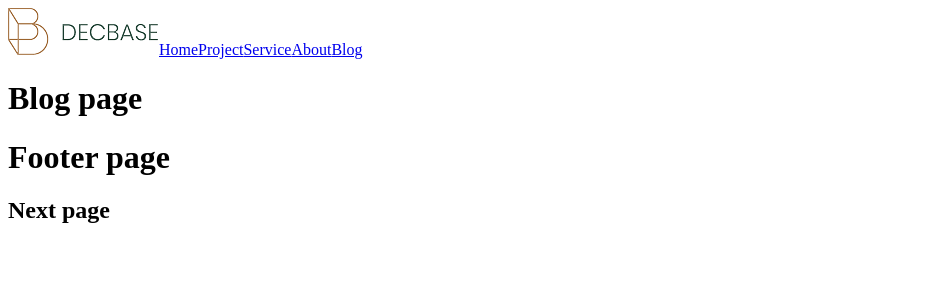
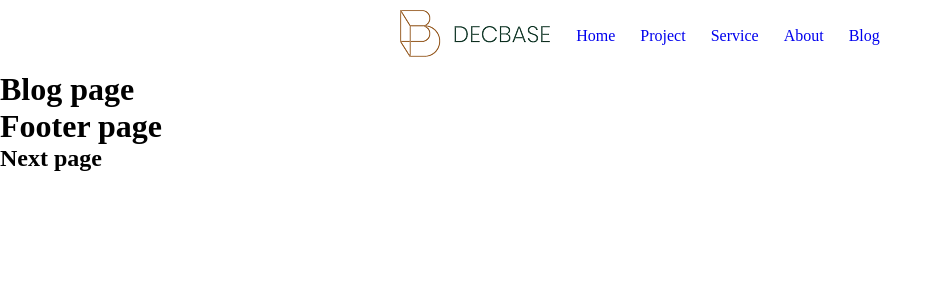
Before and after one commit to abdurashidov1212/team-git, a React (Vite) app: page /blog in a window 1280 px wide. Shown: the top 300 px of the page, without its empty margins (0-943 px from the left). Built offline with nearby package versions, Linux system fonts and the light colour scheme.

Commit message:
footer is added by xojiakbar

```diff
--- /dev/null
+++ b/src/components/navbar.css
@@ -0,0 +1,14 @@
+*{
+    margin: 0;
+    padding: 0;
+    box-sizing: border-box;
+    text-decoration: none;
+}
+.navbar{
+    display: flex;
+    align-items: center;
+    justify-content: center;
+    padding: 10px;
+    gap: 25px;
+}
+.navbar~
--- a/src/components/navbar.jsx
+++ b/src/components/navbar.jsx
@@ -1,16 +1,23 @@
 import React from "react";
 import { Link } from "react-router-dom";
 import logo from "../assets/logoo.png"
+import "./navbar.css"
 
 const Navbar = ()=>{
     return(
         <>
+        <div className="navbar">
+
         <Link to={"/home"}><img src={logo} alt="logo"/></Link>
-        <Link to={"/home"}>Home</Link>
-        <Link to={"/project"}>Project</Link>
-        <Link to={"/service"}>Service</Link>
-        <Link to={"/about"}>About</Link>
-        <Link to={"/blog"}>Blog</Link>
+        <Link to={"/home"}> <a>Home</a></Link>
+        <Link to={"/project"}><a>Project</a></Link>
+        <Link to={"/service"}><a>Service</a></Link>
+        <Link to={"/about"}><a>About</a></Link>
+        <Link to={"/blog"}><a>Blog</a></Link>
+
+
+
+        </div>
 
 
         </>
```
